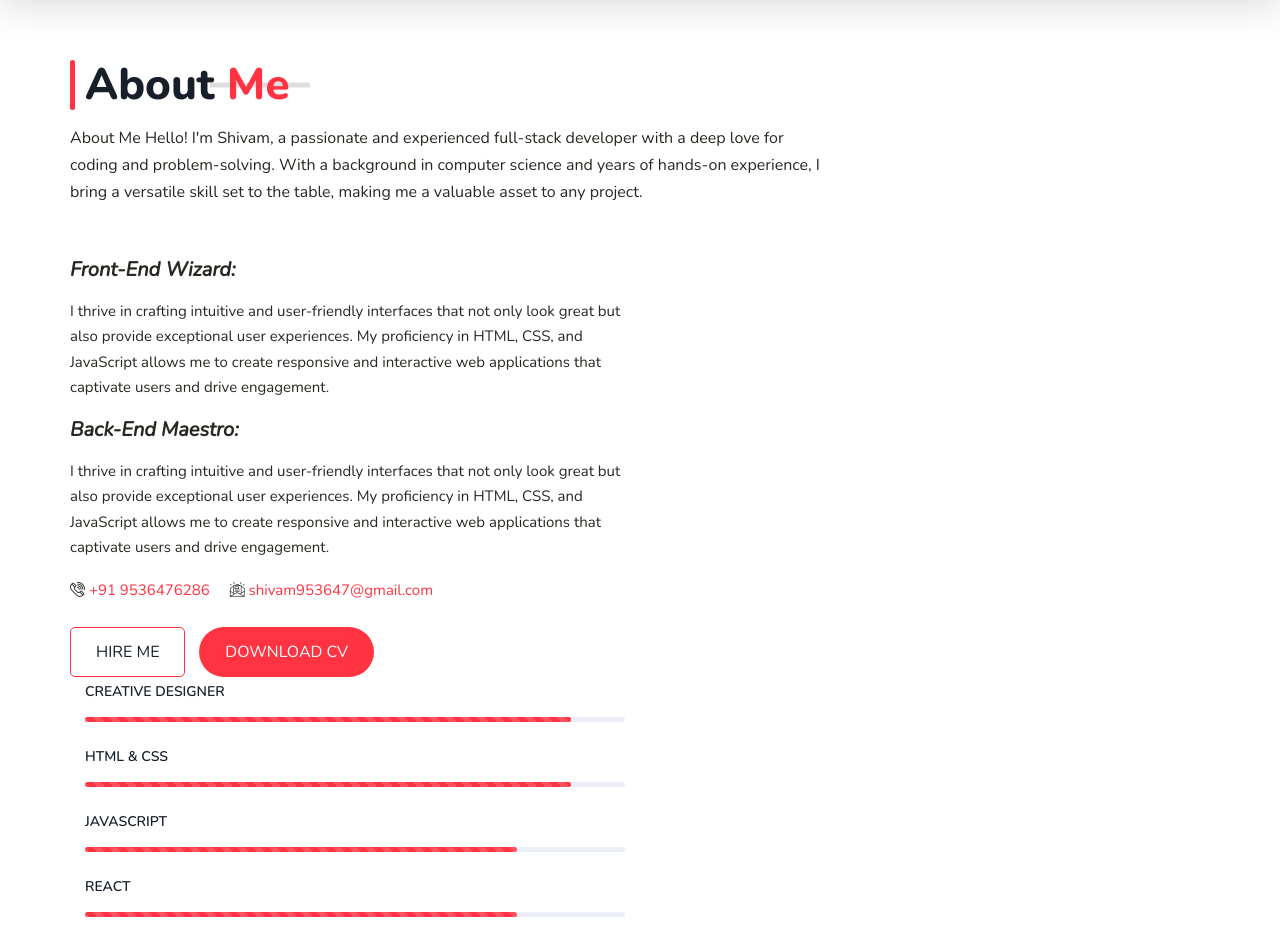
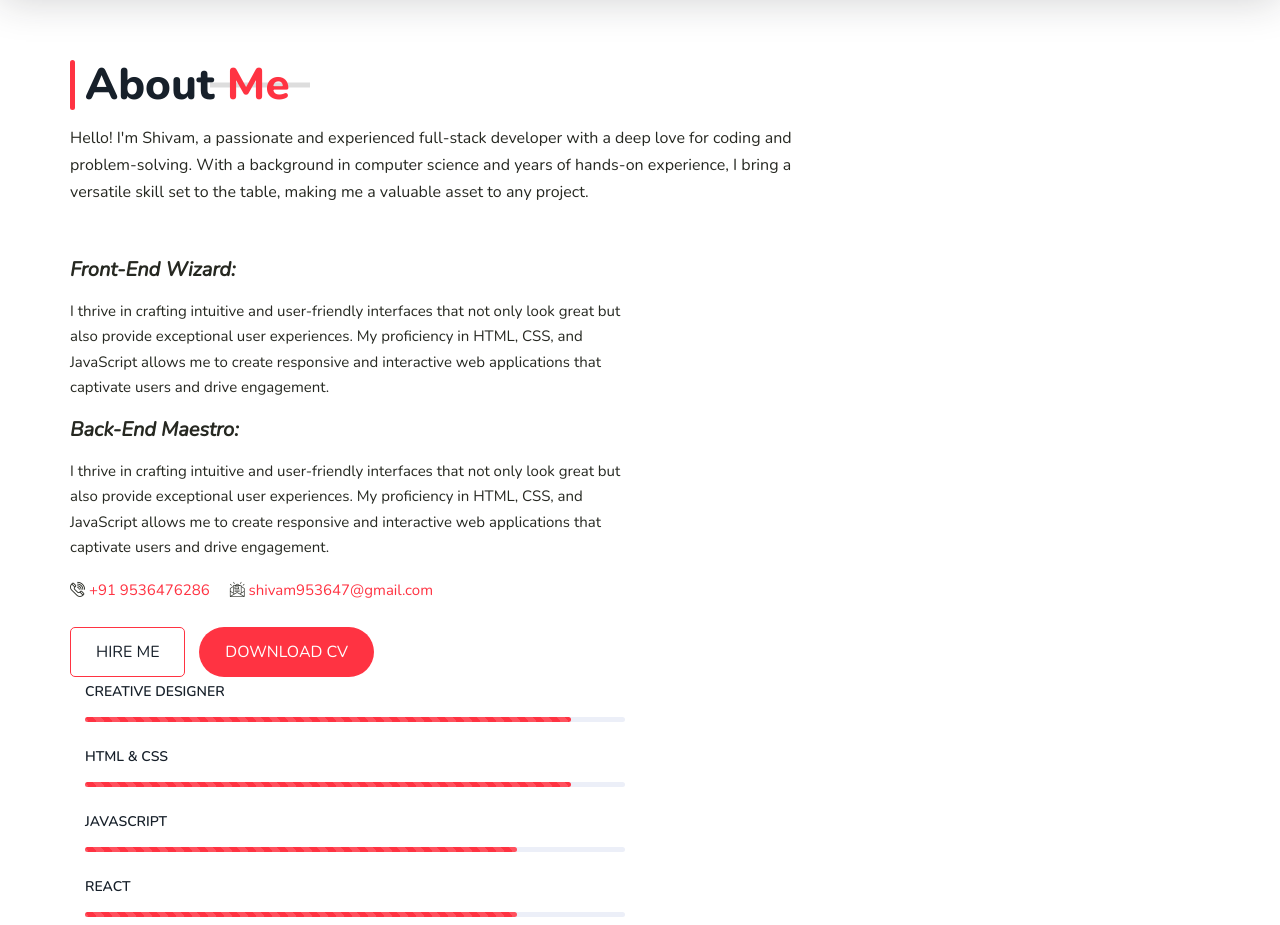
Before and after one commit to js-1608/portfolio.github.io, a plain HTML site: page index.html in a window 1280 px wide. Shown: the part 820-1745 px from the top of the page. Drawn offline with nearby package versions, Linux system fonts and the light colour scheme; files whose address does not match are found by name.

Commit message:
Update index.html

```diff
--- a/index.html
+++ b/index.html
@@ -185,7 +185,7 @@ if ($_SERVER["REQUEST_METHOD"] == "POST") {
 
 
 
-About Me
+<!-- About Me -->
 
 Hello! I'm Shivam, a passionate and experienced full-stack developer with a deep love for coding and problem-solving. With a background in computer science and years of hands-on experience, I bring a versatile skill
 set to the table, making me a valuable asset to any project.</p>
```
